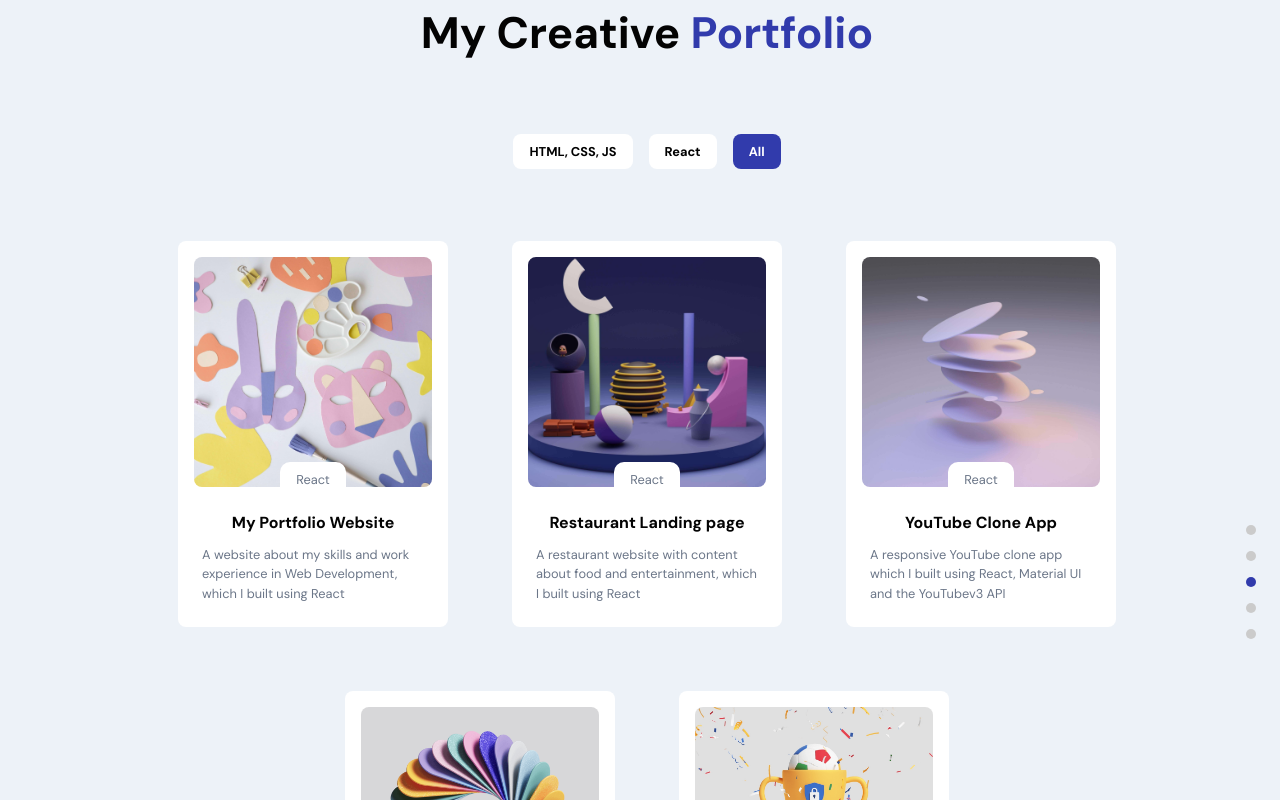
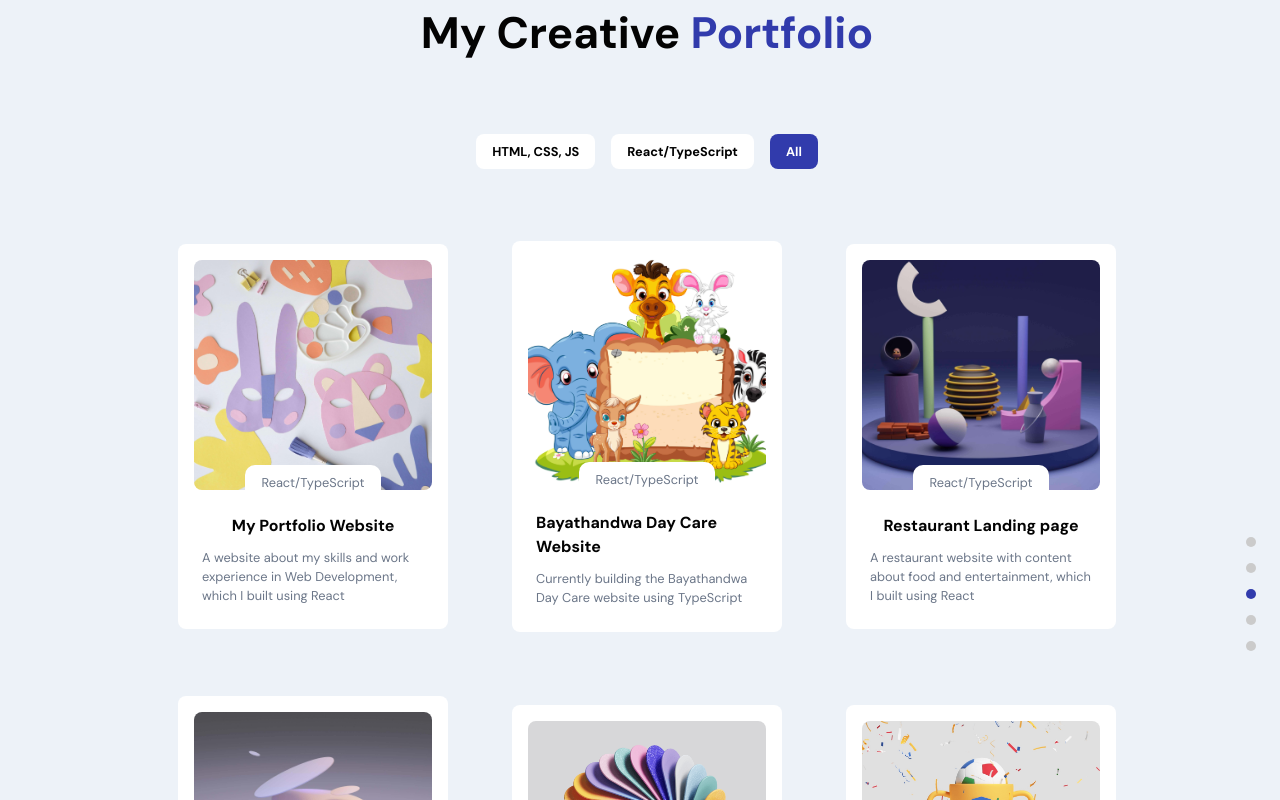
Before and after one commit to Babalwa01/babalwa-mbolekwa, a React (Create React App) app: page / in a window 1280 px wide. Shown: the part 1660-2460 px from the top of the page. Built offline with nearby package versions, Linux system fonts and the light colour scheme; a web font is replaced by a local one.

Commit message:
added bayathandwa day care project

```diff
--- a/src/constants/images.js
+++ b/src/constants/images.js
@@ -44,6 +44,7 @@ import nb from "../assets/nb.png";
 import skype from "../assets/skype.png";
 import spotify from "../assets/spotify.png";
 import babalwa01 from "../assets/babalwa01.png";
+import daycare from "../assets/daycare.jpg";
 
 // eslint-disable-next-line import/no-anonymous-default-export
 export default {
@@ -89,4 +90,5 @@ export default {
   work01,
   work02,
   work03,
+  daycare
 };
--- a/src/container/Work/Work.jsx
+++ b/src/container/Work/Work.jsx
@@ -15,7 +15,16 @@ const Work = () => {
       projectLink: "https://babalwambolekwa.netlify.app/",
       codeLink: "https://github.com/Babalwa01/babalwa-mbolekwa",
       imgUrl: images.work01,
-      tags: ["React", "All"],
+      tags: ["React/TypeScript", "All"],
+    },
+    {
+      title: "Bayathandwa Day Care Website",
+      description:
+        "Currently building the Bayathandwa Day Care website using TypeScript",
+      projectLink: "https://bayathandwadaycare.netlify.app/",
+      codeLink: "https://github.com/Babalwa01/bayathandwa-day-care",
+      imgUrl: images.daycare,
+      tags: ["React/TypeScript", "All"],
     },
     {
       title: "Restaurant Landing page",
@@ -24,7 +33,7 @@ const Work = () => {
       projectLink: "https://babalwa01.github.io/grooveavenue/",
       codeLink: "https://github.com/Babalwa01/grooveavenue",
       imgUrl: images.work02,
-      tags: ["React", "All"],
+      tags: ["React/TypeScript", "All"],
     },
     {
       title: "YouTube Clone App",
@@ -33,7 +42,7 @@ const Work = () => {
       projectLink: "https://babalwayoutubeclone.netlify.app/",
       codeLink: "https://github.com/Babalwa01/youtube-clone",
       imgUrl: images.work03,
-      tags: ["React", "All"],
+      tags: ["React/TypeScript", "All"],
     },
     {
       title: "Memory Game",
@@ -85,7 +94,7 @@ const Work = () => {
         My Creative <span>Portfolio</span>
       </h2>
       <div className="app__work-filter">
-        {["HTML, CSS, JS", "React", "All"].map((item, index) => (
+        {["HTML, CSS, JS", "React/TypeScript", "All"].map((item, index) => (
           <div
             key={index}
             onClick={() => handleWorkFilter(item)}
```
Also changed, not shown: src/assets/daycare.jpg (added).
